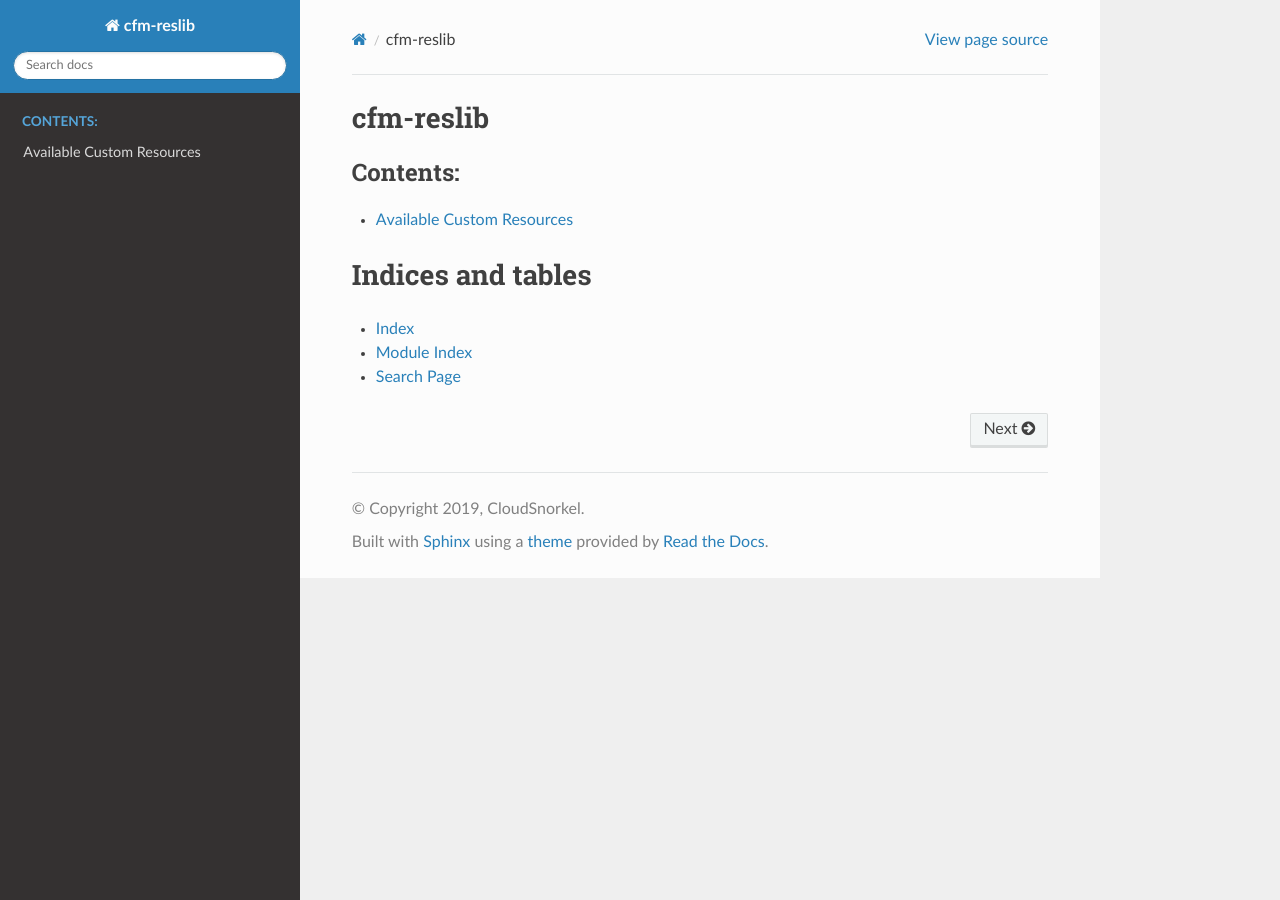
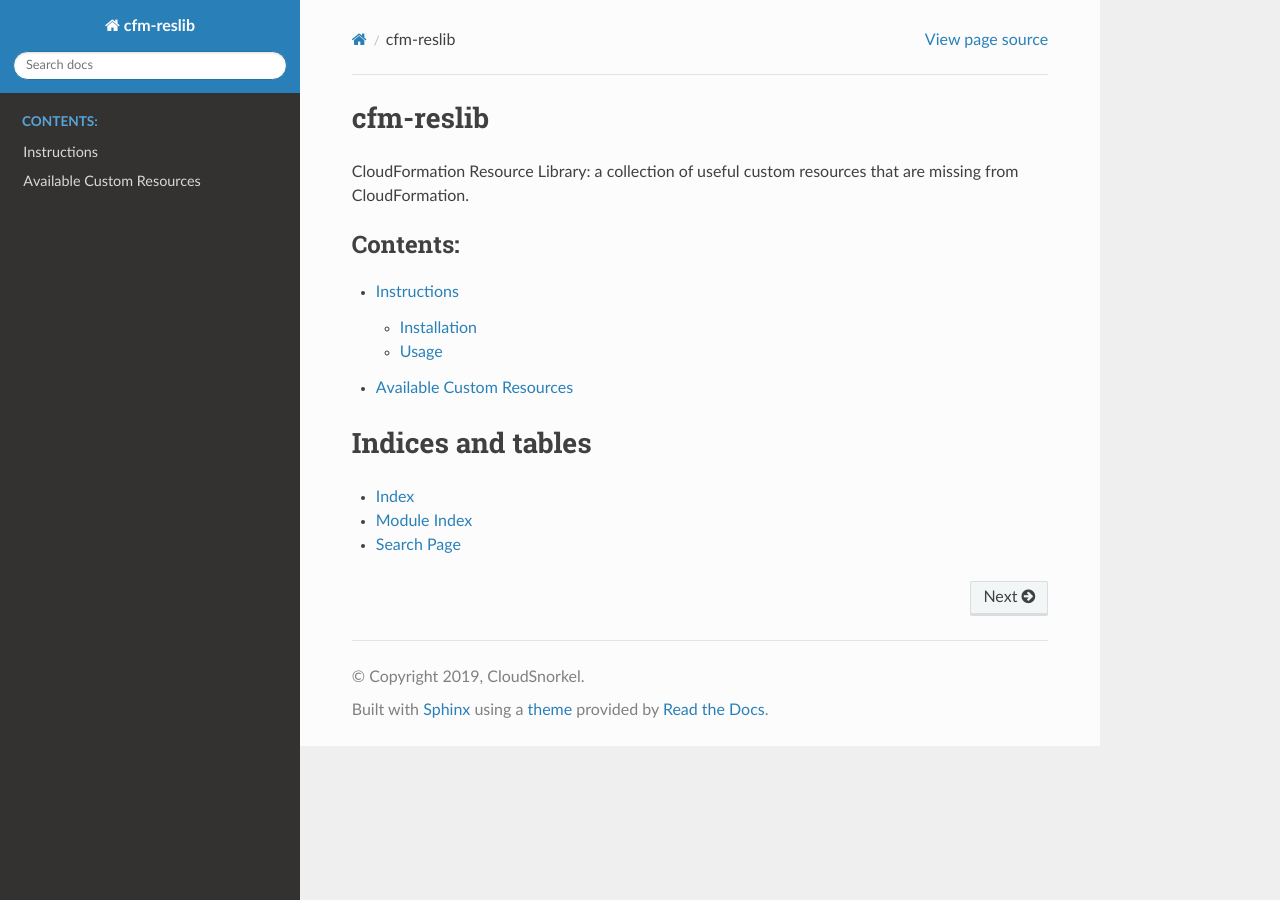
Before and after one commit to CloudSnorkel/cfm-reslib, a Sphinx documentation site: the page built from docs/index.rst, in a window 1280 px wide. Built offline with Sphinx 7.4.7 and the Read the Docs theme 2.0.0, drawn with Linux system fonts in a browser that asks for light colours.

Commit message:
add more instructions to rtd

```diff
--- a/docs/conf.py
+++ b/docs/conf.py
@@ -60,7 +60,9 @@ html_static_path = ['_static']
 
 # -- Hooks for generating docs-------------------------------------------------
 
-INDEX = """Available Custom Resources
+INDEX = """.. _resources:
+
+Available Custom Resources
 ==========================
 
 .. toctree::
--- a/docs/index.rst
+++ b/docs/index.rst
@@ -1,10 +1,13 @@
 cfm-reslib
 ==========
+
+CloudFormation Resource Library: a collection of useful custom resources that are missing from CloudFormation.
 
 .. toctree::
    :maxdepth: 2
    :caption: Contents:
 
+   instructions
    resources/index
 
 Indices and tables
```
Also changed, not shown: README.md (+5 -1 lines), docs/instructions.rst (added, +65 -0 lines).
